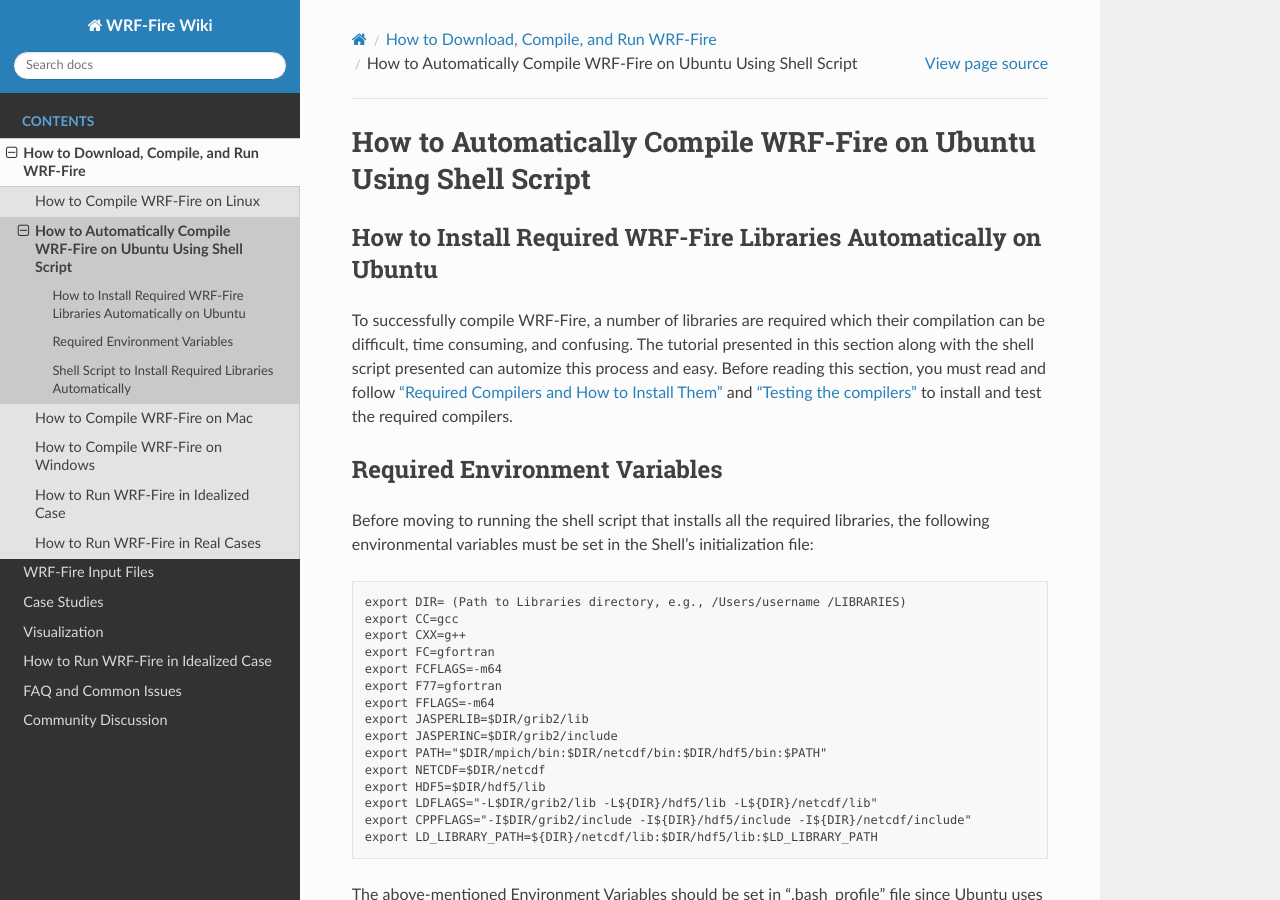
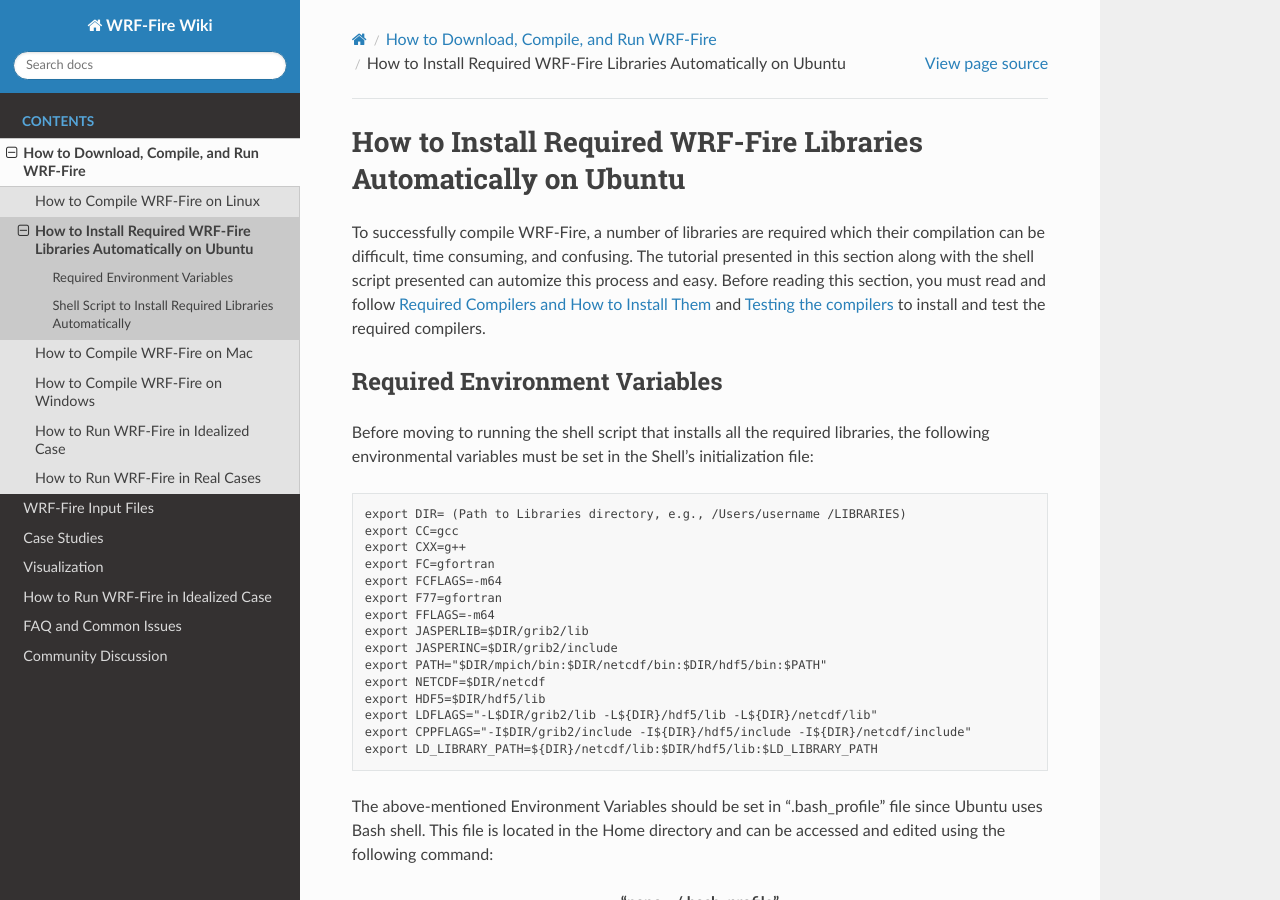
Before and after one commit to WRF-Fire-UNR/UNR-WRF-FIRE, a Sphinx documentation site: the page built from docs/source/Ubuntu.rst, in a window 1280 px wide and 900 px high. Built offline with Sphinx 7.4.7 and the Read the Docs theme 2.0.0, drawn with Linux system fonts in a browser that asks for light colours.

Commit message:
Update Ubuntu.rst

```diff
--- a/docs/source/Ubuntu.rst
+++ b/docs/source/Ubuntu.rst
@@ -1,13 +1,10 @@
 .. _ubuntu:
 
 ==================================================================
-How to Automatically Compile WRF-Fire on Ubuntu Using Shell Script
+How to Install Required WRF-Fire Libraries Automatically on Ubuntu
 ==================================================================
 
-
-How to Install Required WRF-Fire Libraries Automatically on Ubuntu
-------------------------------------------------------------------
-To successfully compile WRF-Fire, a number of libraries are required which their compilation can be difficult, time consuming, and confusing. The tutorial presented in this section along with the shell script presented can automize this process and easy. Before reading this section, you must read and follow :ref:`“Required Compilers and How to Install Them” <reqCompilers>` and :ref:`"Testing the compilers" <testCompilers>` to install and test the required compilers.
+To successfully compile WRF-Fire, a number of libraries are required which their compilation can be difficult, time consuming, and confusing. The tutorial presented in this section along with the shell script presented can automize this process and easy. Before reading this section, you must read and follow :ref:`Required Compilers and How to Install Them <reqCompilers>` and :ref:`Testing the compilers <testCompilers>` to install and test the required compilers.
 
 Required Environment Variables
 ------------------------------
```
